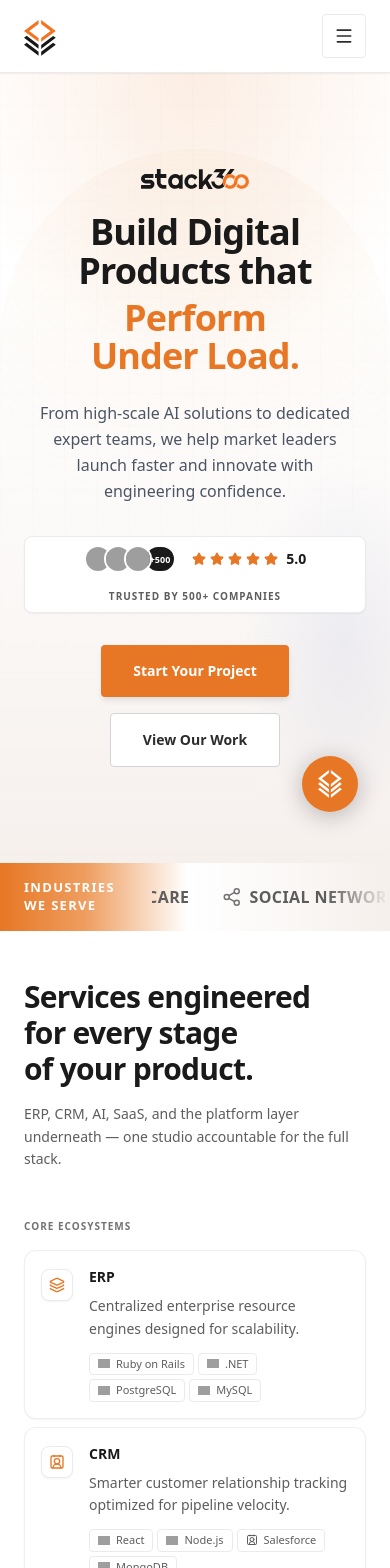
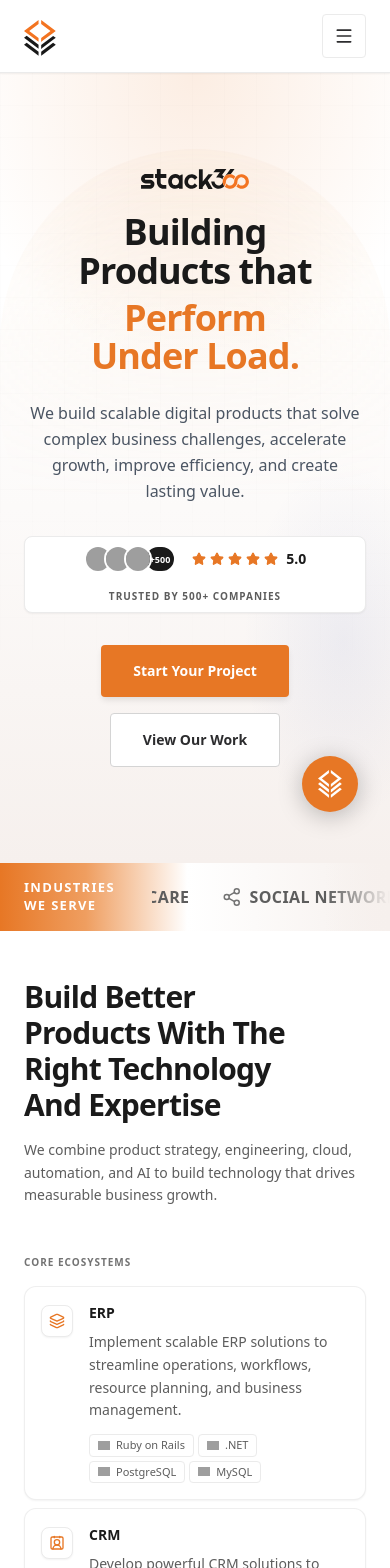
Before and after one commit to levi-dev-stack/stack360-website, a Next.js app: page / in a window 390 px wide. Shown: the top 1568 px of the page. Built offline with nearby package versions, Linux system fonts and the light colour scheme; grey boxes are pictures that could not be loaded.

Commit message:
feat: adjsuted the landing page content wrt seo

```diff
--- a/src/components/pages/landing/CaseStudies.tsx
+++ b/src/components/pages/landing/CaseStudies.tsx
@@ -83,14 +83,14 @@ export default function CaseStudiesSection() {
               variants={motionVariants(reduced, fadeUp)}
               className="text-balance text-3xl font-black leading-[1.05] tracking-tight text-neutral-50 md:text-4xl"
             >
-              Success stories with measurable outcomes.
+              Real Solutions. Measurable Business Outcomes.
             </motion.h2>
             <motion.p
               variants={motionVariants(reduced, fadeUp)}
               className="text-sm leading-relaxed text-neutral-400"
             >
-              Real platforms shipped for eCommerce, operations, marketplaces, and health — with
-              metrics that survived production.
+              Explore how we help businesses solve complex challenges, improve performance, and
+              create measurable results through technology.
             </motion.p>
           </div>
 
--- a/src/components/pages/landing/Hero.tsx
+++ b/src/components/pages/landing/Hero.tsx
@@ -8,7 +8,14 @@ import { useEffect, useState } from 'react';
 import { EASE_OUT_EXPO, motionVariants } from '@/components/shared/motion/variants';
 import { useCanAnimate } from '@/hooks/use-can-animate';
 
-const ROTATING_PHRASES = ['Scale Seamlessly.', 'Drive Outcomes.', 'Perform Under Load.'] as const;
+const ROTATING_PHRASES = [
+  'Scale Seamlessly.',
+  'Drive Outcomes.',
+  'Perform Under Load.',
+  'Solves Problems',
+  'Creates Value.',
+  'Win Markets.',
+] as const;
 
 const TEAM_AVATARS = [
   {
@@ -148,7 +155,7 @@ export default function Hero() {
             variants={motionVariants(reduced, fadeUp)}
             className="text-balance text-4xl font-black leading-[1.08] tracking-tight text-neutral-900 md:text-5xl lg:text-[clamp(3rem,5vw,4rem)]"
           >
-            Build Digital Products that
+            Building Products that
             <RotatingPhrase reduced={reduced} />
           </motion.h1>
 
@@ -156,8 +163,8 @@ export default function Hero() {
             variants={motionVariants(reduced, fadeUp)}
             className="mt-lg text-pretty text-base leading-relaxed font-medium text-neutral-700"
           >
-            From high-scale AI solutions to dedicated expert teams, we help market leaders launch
-            faster and innovate with engineering confidence.
+            We build scalable digital products that solve complex business challenges, accelerate
+            growth, improve efficiency, and create lasting value.
           </motion.p>
 
           <motion.div
--- a/src/components/pages/landing/ServicesSection/index.tsx
+++ b/src/components/pages/landing/ServicesSection/index.tsx
@@ -58,11 +58,11 @@ export default function ServicesSection() {
       <div className="site-container">
         <div className="mb-2xl max-w-4xl space-y-md">
           <h2 className="text-balance text-3xl font-black tracking-tight text-neutral-900 md:text-4xl">
-            Services engineered for every stage of your product.
+            Build Better Products With The Right Technology And Expertise
           </h2>
           <p className="text-sm leading-relaxed text-neutral-600">
-            ERP, CRM, AI, SaaS, and the platform layer underneath — one studio accountable for the
-            full stack.
+            We combine product strategy, engineering, cloud, automation, and AI to build technology
+            that drives measurable business growth.
           </p>
         </div>
 
--- /dev/null
+++ b/src/components/pages/landing/WhyChooseSection/index.tsx
@@ -0,0 +1,89 @@
+import { Bot, Layers, type LucideIcon, Target, TrendingUp } from 'lucide-react';
+import { LANDING_WHY_CHOOSE } from '@/constants/component/landing-data';
+import { cn } from '@/styles/tailwind.utils';
+
+const REASON_ICONS: Record<(typeof LANDING_WHY_CHOOSE.reasons)[number]['id'], LucideIcon> = {
+  'business-first': Target,
+  'end-to-end': Layers,
+  'ai-ready': Bot,
+  'built-to-scale': TrendingUp,
+};
+
+/**
+ * Server Component — why-choose markup in first HTML paint.
+ * Hover / focus affordances are pure CSS so the section works with JS off.
+ */
+export default function WhyChooseSection() {
+  const { eyebrow, title, highlight, description, reasons } = LANDING_WHY_CHOOSE;
+
+  return (
+    <section
+      className="site-section relative w-full overflow-hidden border-t border-neutral-200 py-2xl"
+      aria-labelledby="why-choose-heading"
+    >
+      <div
+        aria-hidden
+        className="pointer-events-none absolute inset-0 bg-[linear-gradient(180deg,var(--token-neutral-50)_0%,var(--token-neutral-50)_40%,color-mix(in_srgb,var(--token-neutral-100)_55%,var(--token-neutral-50))_100%)]"
+      />
+      <div
+        aria-hidden
+        className="pointer-events-none absolute inset-0 bg-[radial-gradient(ellipse_70%_50%_at_50%_0%,color-mix(in_srgb,var(--token-primary)_10%,transparent),transparent_65%)]"
+      />
+
+      <div className="site-container relative">
+        <header className="mb-2xl max-w-3xl space-y-md">
+          <p className="font-mono text-[10px] font-bold uppercase tracking-widest text-primary">
+            {eyebrow}
+          </p>
+          <h2
+            id="why-choose-heading"
+            className="text-balance text-3xl font-black tracking-tight text-neutral-900 md:text-4xl"
+          >
+            {title} <span className="text-primary">{highlight}</span>
+          </h2>
+          <p className="max-w-prose text-pretty text-sm leading-relaxed text-neutral-600 md:text-base">
+            {description}
+          </p>
+        </header>
+
+        <ul className="divide-y divide-neutral-200 border-y border-neutral-200">
+          {reasons.map((reason) => {
+            const Icon = REASON_ICONS[reason.id];
+
+            return (
+              <li key={reason.id}>
+                <div
+                  className={cn(
+                    'group flex gap-md py-lg transition-[background-color] duration-300 md:gap-lg md:py-xl',
+                    'hover:bg-white/80',
+                    'motion-reduce:transition-none'
+                  )}
+                >
+                  <span
+                    className={cn(
+                      'mt-0.5 flex h-10 w-10 shrink-0 items-center justify-center rounded-md border border-neutral-200 bg-white text-primary shadow-sm',
+                      'transition-[border-color,background-color,transform] duration-300',
+                      'group-hover:scale-105 group-hover:border-primary/40 group-hover:bg-primary/5',
+                      'motion-reduce:group-hover:scale-100'
+                    )}
+                  >
+                    <Icon className="h-5 w-5 stroke-[1.75]" aria-hidden />
+                  </span>
+
+                  <div className="min-w-0 space-y-xs">
+                    <h3 className="text-base font-bold tracking-tight text-neutral-900 transition-colors duration-300 group-hover:text-primary">
+                      {reason.title}
+                    </h3>
+                    <p className="text-pretty text-sm leading-relaxed text-neutral-600">
+                      {reason.description}
+                    </p>
+                  </div>
+                </div>
+              </li>
+            );
+          })}
+        </ul>
+      </div>
+    </section>
+  );
+}
--- a/src/components/pages/landing/index.tsx
+++ b/src/components/pages/landing/index.tsx
@@ -7,6 +7,7 @@ import ProcessSection from '@/components/pages/landing/ProcessSection';
 import SectionSkeleton from '@/components/pages/landing/SectionSkeleton';
 import ServicesSection from '@/components/pages/landing/ServicesSection';
 import TrustBadges from '@/components/pages/landing/TrustBadges';
+import WhyChooseSection from '@/components/pages/landing/WhyChooseSection';
 import PageClosingCta from '@/components/shared/PageClosingCta';
 import { LANDING_CTA } from '@/constants/component/landing-data';
 import { MOCK_WEDGES } from '@/constants/component/wedge-data';
@@ -29,11 +30,12 @@ export default function LandingPage() {
       <ClientsMarquee />
 
       <ServicesSection />
+      <WhyChooseSection />
 
       <HorizontalWedgeTrack
         sectionTitle="Most software firms write code."
         sectionHighlight="We engineer outcomes."
-        sectionSubtitle="The category is full of generalists. We compete on wedges almost no one else can credibly claim together."
+        sectionSubtitle="We combine product strategy, engineering expertise, AI capabilities, and business insight to build technology that delivers measurable results."
         cards={MOCK_WEDGES}
       />
 
--- a/src/constants/component/landing-data.ts
+++ b/src/constants/component/landing-data.ts
@@ -11,7 +11,8 @@ export const LANDING_SERVICES = [
     items: [
       {
         title: 'ERP',
-        description: 'Centralized enterprise resource engines designed for scalability.',
+        description:
+          'Implement scalable ERP solutions to streamline operations, workflows, resource planning, and business management.',
         icon: 'erp',
         href: '/what-we-build/erp',
         skills: [
@@ -23,7 +24,8 @@ export const LANDING_SERVICES = [
       },
       {
         title: 'CRM',
-        description: 'Smarter customer relationship tracking optimized for pipeline velocity.',
+        description:
+          'Develop powerful CRM solutions to manage customer relationships, sales pipelines, data, and business growth.',
         icon: 'crm',
         href: '/what-we-build/crm',
         skills: [
@@ -35,7 +37,8 @@ export const LANDING_SERVICES = [
       },
       {
         title: 'SaaS',
-        description: 'Multi-tenant cloud products engineered for subscription scale.',
+        description:
+          'Build scalable SaaS products with flexible architecture, seamless experiences, and reliable cloud infrastructure.',
         icon: 'saas',
         href: '/what-we-build/saas',
         skills: [
@@ -47,7 +50,8 @@ export const LANDING_SERVICES = [
       },
       {
         title: 'Custom Software',
-        description: 'Bespoke digital tailoring solving complex foundational bottlenecks.',
+        description:
+          'Develop custom software solutions tailored to unique business processes, challenges, workflows, and requirements.',
         icon: 'custom',
         href: '/what-we-build/custom-software',
         skills: [
@@ -64,7 +68,8 @@ export const LANDING_SERVICES = [
     items: [
       {
         title: 'Mobile Apps',
-        description: 'Native-grade portable applications built for iOS and Android environments.',
+        description:
+          'Build high-performance mobile applications for iOS and Android with seamless user experiences and functionality.',
         icon: 'mobile',
         href: '/what-we-build/mobile-apps',
         skills: [
@@ -76,7 +81,8 @@ export const LANDING_SERVICES = [
       },
       {
         title: 'Web Apps',
-        description: 'High-speed, modular web applications built with dynamic architecture.',
+        description:
+          'Develop scalable web applications delivering secure, responsive, and seamless experiences across multiple devices.',
         icon: 'web',
         href: '/what-we-build/web-apps',
         skills: [
@@ -88,7 +94,8 @@ export const LANDING_SERVICES = [
       },
       {
         title: 'Cloud',
-        description: 'Resilient serverless distribution structures mapped to modern frameworks.',
+        description:
+          'Implement scalable cloud solutions for secure infrastructure, improved performance, flexibility, and business continuity.',
         icon: 'cloud',
         href: '/what-we-build/cloud',
         skills: [
@@ -102,7 +109,8 @@ export const LANDING_SERVICES = [
       },
       {
         title: 'DevOps',
-        description: 'Automated CI/CD pipelines keeping code testing stable.',
+        description:
+          'Implement DevOps solutions to accelerate software development, deployment, automation, reliability, and continuous delivery.',
         icon: 'devops',
         href: '/what-we-build/devops',
         skills: [
@@ -118,7 +126,8 @@ export const LANDING_SERVICES = [
       },
       {
         title: 'Automation',
-        description: 'Scraping manual tasks out of day-to-day work operations.',
+        description:
+          'Develop business process automation solutions that reduce manual work, improve accuracy, productivity, and efficiency.',
         icon: 'automation',
         href: '/what-we-build/automation',
         skills: [
@@ -131,7 +140,7 @@ export const LANDING_SERVICES = [
       {
         title: 'Staff Augmentation',
         description:
-          'Embed vetted engineers into your team fast — scale capacity without long-term hiring risk.',
+          'Strengthen development teams with skilled software engineers, developers, and technical specialists on demand.',
         icon: 'staff',
         href: '/work-with-us/software-partner',
         skills: [
@@ -148,7 +157,8 @@ export const LANDING_SERVICES = [
     items: [
       {
         title: 'AI Solutions',
-        description: 'Custom neural integrations and intelligent automated workflows.',
+        description:
+          'Develop AI solutions that automate processes, enhance UX, improve decisions, & drive growth.',
         icon: 'ai',
         href: '/what-we-build/ai-solutions',
         skills: [
@@ -161,7 +171,7 @@ export const LANDING_SERVICES = [
       {
         title: 'Model Training & Tuning',
         description:
-          'Custom model architecture, fine-tuning LLMs, and hyperparameter optimization for domain-specific tasks.',
+          'Train and fine-tune AI models using specialised data, algorithms, and performance optimisation techniques.',
         icon: 'training',
         href: '/what-we-build/ai-solutions',
         skills: [
@@ -176,7 +186,7 @@ export const LANDING_SERVICES = [
       {
         title: 'AI Integration',
         description:
-          'Embedding intelligent agents, semantic search, and cognitive features seamlessly into existing products.',
+          'Integrate AI technologies into existing software products, applications, workflows, and business systems seamlessly.',
         icon: 'integration',
         href: '/what-we-build/ai-solutions',
         skills: [
@@ -189,7 +199,7 @@ export const LANDING_SERVICES = [
       {
         title: 'MLOps & Pipelines',
         description:
-          'Automated data ingestion, continuous training loops, and scalable inference deployment.',
+          'Build scalable MLOps pipelines for machine learning deployment, monitoring, automation, management, and optimisation.',
         icon: 'mlops',
         href: '/what-we-build/ai-solutions',
         skills: [
@@ -202,6 +212,40 @@ export const LANDING_SERVICES = [
     ],
   },
 ] as const;
+
+export const LANDING_WHY_CHOOSE = {
+  eyebrow: 'Why Businesses Choose Stack360',
+  title: 'Product Development Company',
+  highlight: 'Built Around Your Business',
+  description:
+    'We combine product thinking, engineering expertise, and AI capabilities to build solutions that create lasting business value.',
+  reasons: [
+    {
+      id: 'business-first',
+      title: 'Business-First Approach',
+      description:
+        'We start with your business goals, users, and challenges to build products that solve meaningful problems.',
+    },
+    {
+      id: 'end-to-end',
+      title: 'End-to-End Expertise',
+      description:
+        'From product strategy and UX to development, deployment, and support, we manage the complete product lifecycle.',
+    },
+    {
+      id: 'ai-ready',
+      title: 'AI-Ready Engineering',
+      description:
+        'We integrate practical AI capabilities into products and workflows to create smarter, more efficient business solutions.',
+    },
+    {
+      id: 'built-to-scale',
+      title: 'Built to Scale',
+      description:
+        'Our products use scalable architecture and modern technologies designed to support your growth from launch onward.',
+    },
+  ],
+} as const;
 
 export const LANDING_TECH_STACK = [
   'react',
@@ -225,25 +269,25 @@ export const LANDING_PROCESS = [
     step: '01',
     title: 'Discover',
     description:
-      'We map goals, constraints, and success metrics — then define a scope your stakeholders can sign off on.',
+      'We understand your goals, users, challenges, and requirements to define a clear product vision and development roadmap.',
   },
   {
     step: '02',
-    title: 'Architect',
+    title: 'Design & Architect',
     description:
-      'System design, stack selection, and delivery plan — documented before a single sprint starts.',
+      'We shape user experiences, technical architecture, technology stacks, and product specifications before development begins.',
   },
   {
     step: '03',
-    title: 'Build',
+    title: 'Build & Test',
     description:
-      'Iterative development with QA gates, transparent demos, and weekly velocity you can track.',
+      'Our engineering teams develop your product iteratively, with continuous testing, feedback, quality assurance, and transparent progress.',
   },
   {
     step: '04',
-    title: 'Ship & Scale',
+    title: 'Launch & Scale',
     description:
-      'Production launch, monitoring, and ongoing optimization — with a team that stays accountable.',
+      'We launch, monitor, optimise, and continuously improve your product with ongoing support built around long-term growth.',
   },
 ] as const;
 
@@ -309,7 +353,7 @@ export interface Testimonial {
 export const LANDING_TESTIMONIALS: readonly Testimonial[] = [
   {
     quote:
-      'Stack360 brought enterprise-grade engineering to our build — thoughtful architecture, disciplined delivery, and a team that turns ambitious product requirements into production-ready systems.',
+      'Stack360 brought enterprise-grade engineering to our build with thoughtful architecture, disciplined delivery, and a team that turned ambitious product requirements into production-ready systems.',
     name: 'Cameron Kashani',
     role: 'Data & Analytics Specialist, Strategic Accounts',
     company: 'Google',
@@ -319,7 +363,7 @@ export const LANDING_TESTIMONIALS: readonly Testimonial[] = [
   },
   {
     quote:
-      'Stack360 built the platforms behind our AI automation practice — scalable architecture, clean integrations, and delivery that lets us focus on transforming how businesses adopt intelligent systems.',
+      'Stack360 built the platforms behind our AI automation practice with scalable architecture, clean integrations, and reliable delivery. They gave us the technical foundation to focus on helping businesses adopt intelligent systems.',
     name: 'Daniel Spence',
     role: 'CEO',
     company: 'Cybix AI',
@@ -329,7 +373,7 @@ export const LANDING_TESTIMONIALS: readonly Testimonial[] = [
   },
   {
     quote:
-      'Stack360 built NPTAAS from the ground up — multi-tenant workflows, secure client portals, and the automation our firm needed to run a modern accounting and tax practice at scale.',
+      'Stack360 built NPTAAS from the ground up, including multi-tenant workflows, secure client portals, and the automation we needed to run a modern accounting and tax practice at scale.',
     name: 'Ernest Tomkiewicz',
     role: 'Founder & Certified Public Accountant',
     company: 'NPTAAS',
@@ -338,7 +382,8 @@ export const LANDING_TESTIMONIALS: readonly Testimonial[] = [
     avatar: '/assets/clients/ernest-tomkiewicz.webp',
   },
   {
-    quote: '—',
+    quote:
+      'Working with Stack360 gave us the technical expertise and support we needed to move our product forward. The team was responsive, solutions-focused, and committed to getting things right.',
     name: 'Juan Diaz',
     role: '—',
     company: '—',
@@ -348,7 +393,7 @@ export const LANDING_TESTIMONIALS: readonly Testimonial[] = [
   },
   {
     quote:
-      "Stack360 brought Somer's digital prescribing and pharmacy platform to life — secure, compliant, and built for the speed and trust our patients and clinicians expect.",
+      'Stack360 brought Somrex’s digital prescribing and pharmacy platform to life. The team delivered a secure, compliant solution built around the speed, reliability, and trust our patients and clinicians expect.',
     name: 'Mohammed Jafar',
     role: 'Founder & Superintendent Pharmacist',
     company: 'Somer Pharmacy',
@@ -357,7 +402,8 @@ export const LANDING_TESTIMONIALS: readonly Testimonial[] = [
     avatar: '/assets/clients/mohammad-jafar.webp',
   },
   {
-    quote: '—',
+    quote:
+      'Stack360 took the time to understand what we were trying to build and translated our requirements into a solution that was practical, reliable, and built to grow with the business.',
     name: 'Seamus Ryan',
     role: '—',
     company: '—',
@@ -368,9 +414,9 @@ export const LANDING_TESTIMONIALS: readonly Testimonial[] = [
 ];
 
 export const LANDING_CTA = {
-  title: 'Struggling to find a trusted tech partner?',
+  title: 'Let’s Build Your Next Product',
   description:
-    'Poor development leads to missed deadlines and frustration. Stack360 delivers scalable, high-performance solutions — on time, every time.',
+    'Turn your idea into a scalable digital product with a team that combines product strategy, engineering, AI, and technology.',
   secondary: { label: 'Explore Our Services', href: '/what-we-build' },
   primary: { label: 'See Our Work', href: '/our-work/case-studies' },
 } as const;
--- a/src/constants/component/wedge-data.tsx
+++ b/src/constants/component/wedge-data.tsx
@@ -1,56 +1,69 @@
-import { Globe2, Layers, ShieldAlert, Terminal } from 'lucide-react';
+import { Globe2, Layers, ShieldAlert, Terminal, Workflow } from 'lucide-react';
 
 export const MOCK_WEDGES = [
   {
     number: '01',
-    tagline: 'Wedge One',
-    title: 'AI-First, By Design.',
+    tagline: 'AI-FIRST BY DESIGN',
+    title: 'AI That Creates Real Business Value',
     description:
-      'Agentic systems, RAG architectures, GenAI copilots — already in production. One deployed agent handles 50K+ customer interactions per day across web, app, and SMS.',
+      'We build AI-powered products and integrate intelligent capabilities that automate processes, improve experiences, and support better decisions.',
     icon: <Terminal />,
-    stats: [
-      { value: '50K+', label: 'Daily Ints' },
-      { value: '85%', label: 'Accuracy' },
-      { value: '5K+', label: "Doc's Rad'd" },
+    points: [
+      { primary: 'Smarter Products', secondary: 'AI built into product experiences' },
+      { primary: 'Faster Operations', secondary: 'Intelligent process automation' },
+      { primary: 'Better Decisions', secondary: 'Data-driven business intelligence' },
     ],
   },
   {
     number: '02',
-    tagline: 'Wedge Two',
-    title: 'Built. Not Just Billed.',
+    tagline: 'BUILT. NOT JUST BILLED.',
+    title: 'We Build Products We Believe In',
     description:
-      'We own and license our own products — PACT ERP and QuickHCM — running across F&B, Manufacturing, and 1,000+ HR professionals in the GCC. We pay for production at scale ourselves.',
+      'We have hands-on experience building digital products, giving us practical insight into usability, scalability, performance, and growth.',
     icon: <Layers />,
-    stats: [
-      { value: '3', label: 'Live Products' },
-      { value: '1K+', label: 'HR Pros' },
-      { value: '3', label: 'GCC Markets' },
+    points: [
+      { primary: 'Product Thinking', secondary: 'Strategy beyond technical execution' },
+      { primary: 'Real Experience', secondary: 'Built from practical expertise' },
+      { primary: 'Business Focus', secondary: 'Technology aligned with outcomes' },
     ],
   },
   {
     number: '03',
-    tagline: 'Wedge Three',
-    title: 'Enterprise + Gov Grade.',
+    tagline: 'ENTERPRISE-GRADE ENGINEERING',
+    title: 'Built For Complex Business Needs',
     description:
-      'UAE Fujairah HR Dept, Abu Dhabi Chamber, Regulated FinTech (StcPay, Bank Respublika), Enterprise health (Almoasa Health KSA). We pass procurement.',
+      'We engineer secure, reliable software for businesses that demand performance, scalability, compliance, and long-term stability.',
     icon: <ShieldAlert />,
-    stats: [
-      { value: '15+', label: 'Regulated' },
-      { value: '2', label: 'Gov Clients' },
-      { value: 'ISO', label: '9001-Aligned' },
+    points: [
+      { primary: 'High Performance', secondary: 'Engineered for demanding workloads' },
+      { primary: 'Enterprise Security', secondary: 'Protection built into every layer' },
+      { primary: 'Future Ready', secondary: 'Architecture designed for growth' },
     ],
   },
   {
     number: '04',
-    tagline: 'Wedge Four',
-    title: 'Global Delivery, One Team.',
+    tagline: 'END-TO-END EXPERTISE',
+    title: 'From Idea To Product Growth',
     description:
-      'Lahore engineering hub, UK regional office, and follow-the-sun delivery under one accountable studio. Single roadmap, single PM, single invoice — no handoff chaos.',
+      'We cover strategy, UX, development, cloud, AI, deployment, and optimisation throughout your product lifecycle.',
+    icon: <Workflow />,
+    points: [
+      { primary: 'Product Strategy', secondary: 'From concept to clear roadmap' },
+      { primary: 'Full-Stack Development', secondary: 'Frontend, backend, cloud, and AI' },
+      { primary: 'Continuous Support', secondary: 'Optimisation beyond product launch' },
+    ],
+  },
+  {
+    number: '05',
+    tagline: 'GLOBAL ENGINEERING PARTNER',
+    title: 'Expertise That Works Across Borders',
+    description:
+      'Our experienced teams collaborate with businesses worldwide, providing reliable product development and engineering support across time zones.',
     icon: <Globe2 />,
-    stats: [
-      { value: '2', label: 'Offices' },
-      { value: '24/7', label: 'Coverage' },
-      { value: '1', label: 'Account Team' },
+    points: [
+      { primary: 'Global Collaboration', secondary: 'Seamless communication across locations' },
+      { primary: 'Dedicated Expertise', secondary: 'Specialists aligned with your needs' },
+      { primary: 'Flexible Engagements', secondary: 'Teams that adapt as you grow' },
     ],
   },
 ];
```
Also changed, not shown: src/components/pages/landing/ProcessSection/index.tsx (+4 -4 lines), src/components/pages/landing/TrustBadges.tsx (+4 -9 lines), src/components/shared/WedgeCard/index.tsx (+29 -24 lines).
